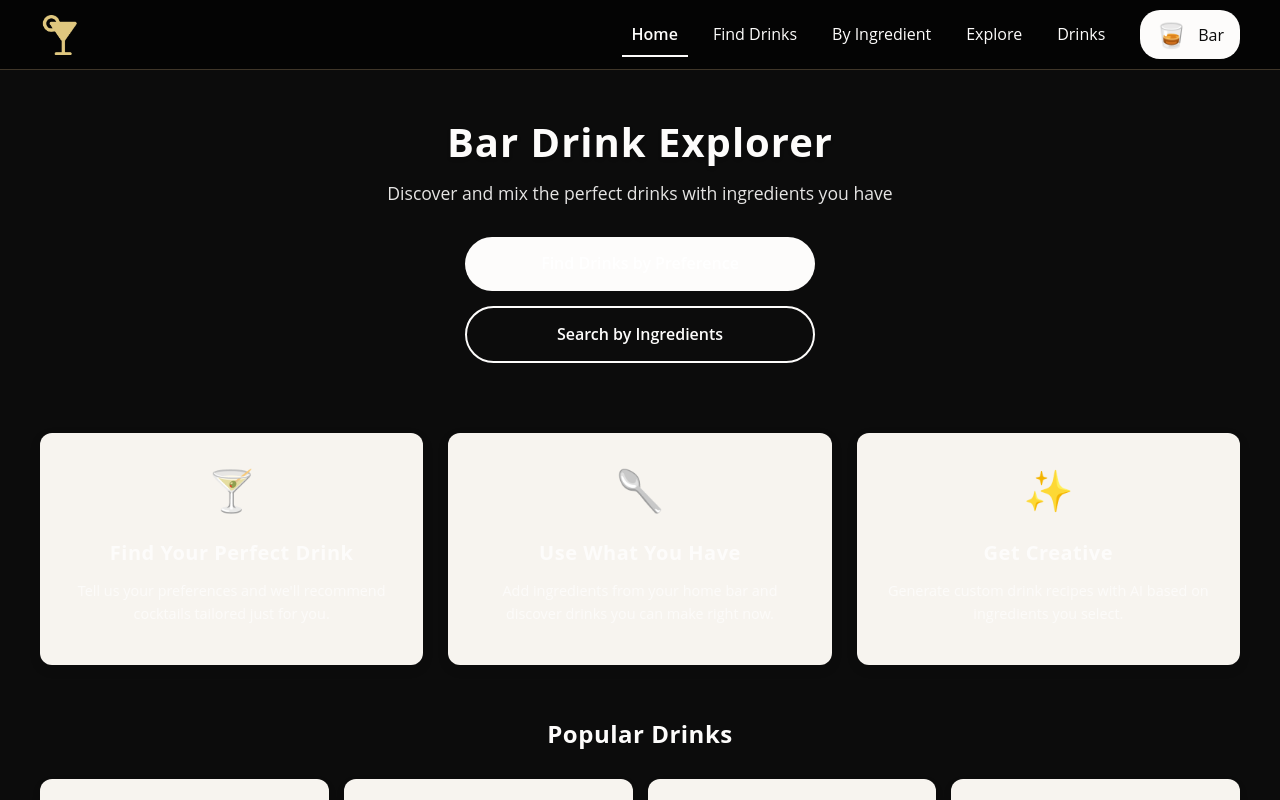
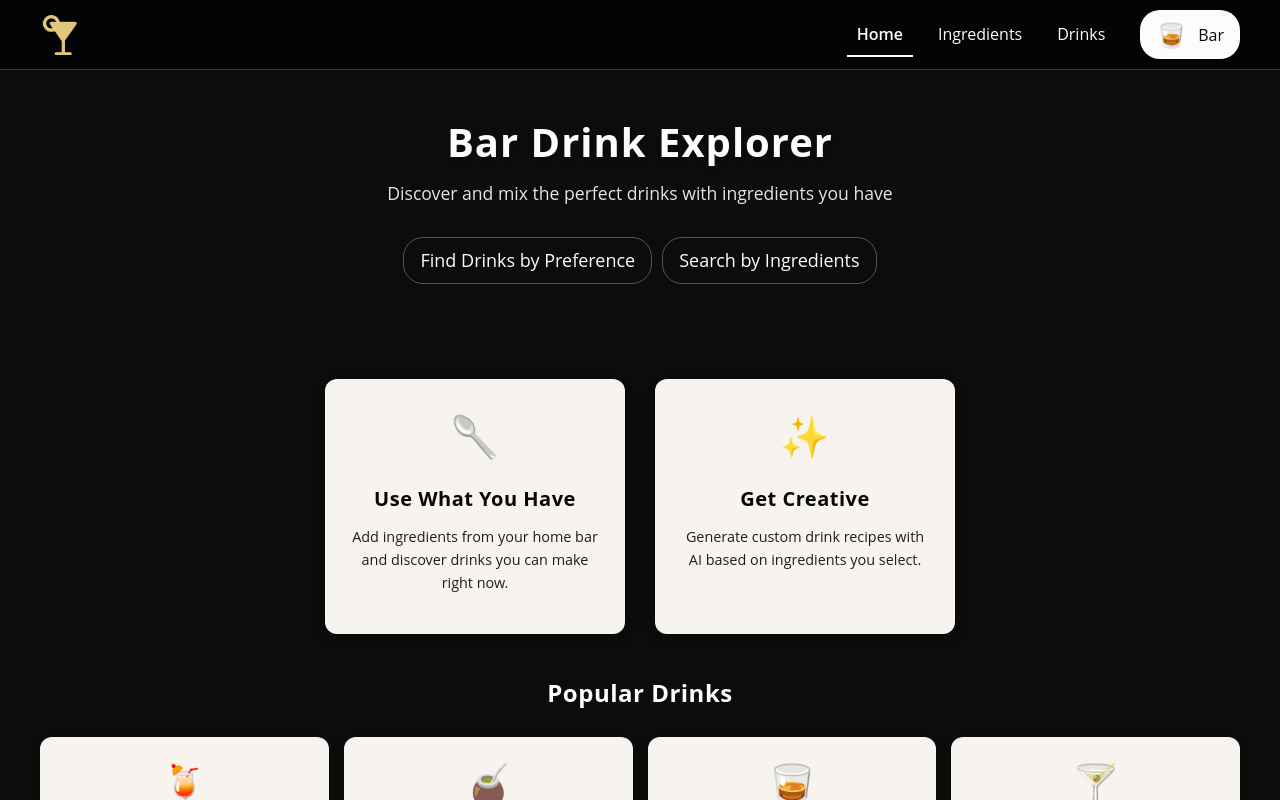
Before and after one commit to katerynaSup/drinq, a React (Vite) app in the folder audio-editor/frontend/: page / in a window 1280 px wide. Built offline with nearby package versions, Linux system fonts and the light colour scheme.

Commit message:
fix home page

```diff
--- a/audio-editor/frontend/src/components/Bar.jsx
+++ b/audio-editor/frontend/src/components/Bar.jsx
@@ -2,7 +2,7 @@ import React from 'react';
 import { useNavigate } from 'react-router-dom';
 import '../styles/Bar.css';
 import { FontAwesomeIcon } from '@fortawesome/react-fontawesome';
-import { faTrash, faMortarPestle, faGlassWater, faMagicWandSparkles } from '@fortawesome/free-solid-svg-icons';
+import { faTrash, faMortarPestle, faGlassWater, faMagicWandSparkles, faWhiskeyGlass } from '@fortawesome/free-solid-svg-icons';
 
 const Bar = ({ barItems, onRemoveItem, isOpen, onClose, onGenerateDrinks }) => {
     const navigate = useNavigate();
@@ -34,7 +34,8 @@ const Bar = ({ barItems, onRemoveItem, isOpen, onClose, onGenerateDrinks }) => {
         }}>
             <div className="bar-panel">
                 <div className="bar-header">
-                    <h2>Your Bar ({totalItems})</h2>
+                    <h2>Your Bar ({totalItems})
+                    </h2>
                     <button className="close-bar-button" onClick={onClose}>×</button>
                 </div>
 
--- a/audio-editor/frontend/src/components/BarNavbar.jsx
+++ b/audio-editor/frontend/src/components/BarNavbar.jsx
@@ -16,9 +16,7 @@ const BarNavbar = ({ barItemCount = 0, onBarClick }) => {
                 </div>
                 <div className="navbar-links">
                     <NavLink to="/" className="nav-link">Home</NavLink>
-                    <NavLink to="/preferences" className="nav-link">Find Drinks</NavLink>
-                    <NavLink to="/ingredients" className="nav-link">By Ingredient</NavLink>
-                    <NavLink to="/explore" className="nav-link">Explore</NavLink>
+                    <NavLink to="/ingredients" className="nav-link">Ingredients</NavLink>
                     <NavLink to="/drinks" className="nav-link">Drinks</NavLink>
                     <button className="bar-button" onClick={onBarClick}>
                         <span className="bar-icon">🥃</span>
--- a/audio-editor/frontend/src/components/LandingPage.jsx
+++ b/audio-editor/frontend/src/components/LandingPage.jsx
@@ -1,6 +1,7 @@
 import React from 'react';
 import { Link } from 'react-router-dom';
 import '../styles/LandingPage.css';
+import "../styles/IngredientsSearchPage.css";
 
 const LandingPage = () => {
     return (
@@ -9,22 +10,17 @@ const LandingPage = () => {
                 <h1 className="hero-title">Bar Drink Explorer</h1>
                 <p className="hero-subtitle">Discover and mix the perfect drinks with ingredients you have</p>
 
-                <div className="action-buttons">
-                    <Link to="/preferences" className="primary-button">
+                <div className="filter-tabs">
+                    <Link to="/preferences" className="filter-tab">
                         Find Drinks by Preference
                     </Link>
-                    <Link to="/ingredients" className="secondary-button">
+                    <Link to="/ingredients" className="filter-tab">
                         Search by Ingredients
                     </Link>
                 </div>
             </div>
 
             <div className="feature-section">
-                <div className="feature-card">
-                    <div className="feature-icon">🍸</div>
-                    <h3>Find Your Perfect Drink</h3>
-                    <p>Tell us your preferences and we'll recommend cocktails tailored just for you.</p>
-                </div>
 
                 <div className="feature-card">
                     <div className="feature-icon">🥄</div>
--- a/audio-editor/frontend/src/styles/App.css
+++ b/audio-editor/frontend/src/styles/App.css
@@ -598,38 +598,6 @@ h3-dark-mode {
   background-color: #f7f4ef;
 }
 
-.filter-tabs {
-  display: flex;
-  flex-wrap: wrap;
-  gap: 10px;
-  margin-bottom: 25px;
-  justify-content: center;
-}
-
-.filter-tab {
-  background-color: transparent;
-  color: rgb(255, 16, 16);
-  border: 1px solid rgba(255, 255, 255, 0.3);
-  border-radius: 20px;
-  padding: 8px 16px;
-  font-size: 18px;
-  cursor: pointer;
-  transition: all 0.3s ease;
-}
-
-.filter-tab:hover {
-  background-color: rgba(255, 255, 255, 0.1);
-  border-color: rgba(255, 255, 255, 0.5);
-  box-shadow: 0 4px 8px rgba(255, 255, 255, 0.968);
-}
-
-.filter-tab.active {
-  background-color: rgb(255, 252, 252);
-  color: var(--background-color);
-  border-color: var(--primary-color);
-  font-weight: 600;
-}
-
 .add-button {
   background-color: var(--primary-color);
   color: var(--background-color);
--- a/audio-editor/frontend/src/styles/Bar.css
+++ b/audio-editor/frontend/src/styles/Bar.css
@@ -40,7 +40,7 @@
   display: flex;
   justify-content: space-between;
   align-items: center;
-  padding: 20px;
+  padding: 2px;
   background-color: var(--primary-color);
   color: white;
 }
@@ -166,15 +166,15 @@
 
 .bar-footer {
   padding: 20px;
-  border-top: 1px solid rgba(255, 255, 255, 0.1);
-  background-color: var(--card-bg);
+  border-top: 1px solid rgba(255, 255, 255, 0.13);
+  background-color: black;
   display: flex;
   flex-direction: column;
   gap: 15px;
 }
 
 .make-drink-button {
-  background-color: var(--accent-color);
+  background-color: rgb(140, 124, 240);
   color: white;
   border: none;
   padding: 14px;
@@ -192,6 +192,7 @@
 .make-drink-button:hover {
   transform: translateY(-2px);
   box-shadow: 0 4px 10px rgba(0, 0, 0, 0.2);
+  box-shadow: 0 4px 10px rgba(229, 227, 227, 0.913);
 }
 
 .make-drink-icon {
--- a/audio-editor/frontend/src/styles/BarNavbar.css
+++ b/audio-editor/frontend/src/styles/BarNavbar.css
@@ -57,7 +57,6 @@
 .nav-link:hover {
   opacity: 1;
   color: white;
-  line-height: 1.5;
 }
 
 .nav-link.active {
--- a/audio-editor/frontend/src/styles/IngredientsSearchPage.css
+++ b/audio-editor/frontend/src/styles/IngredientsSearchPage.css
@@ -75,6 +75,7 @@
 .filter-tab:hover {
   background-color: rgba(255, 255, 255, 0.1);
   border-color: rgba(255, 255, 255, 0.5);
+  color: white;
   box-shadow: 0 4px 8px rgba(255, 255, 255, 0.968);
 }
 
--- a/audio-editor/frontend/src/styles/LandingPage.css
+++ b/audio-editor/frontend/src/styles/LandingPage.css
@@ -7,7 +7,7 @@
 
 .hero-section {
   text-align: center;
-  margin-bottom: 40px;
+  margin-bottom: 20px;
   padding: 30px 0;
 }
 
@@ -72,14 +72,19 @@
 
 .feature-section {
   display: grid;
-  grid-template-columns: 1fr;
-  gap: 25px;
-  margin-bottom: 50px;
+  text-align: center;
+  grid-template-columns: repeat(2, minmax(250px, 300px));
+  gap: 30px;
+  justify-content: center;
+  max-width: 800px;
+  margin: 40px auto;
+  padding: 0 20px;
 }
 
-@media (min-width: 768px) {
+@media (max-width: 768px) {
   .feature-section {
-    grid-template-columns: repeat(3, 1fr);
+    grid-template-columns: 1fr;
+    max-width: 400px;
   }
 }
 
@@ -104,12 +109,13 @@
 
 .feature-card h3 {
   margin-bottom: 10px;
-  color: var(--primary-color);
+  color: var(--text-color);
 }
 
 .feature-card p {
   font-size: 0.9rem;
   opacity: 0.9;
+  color: var(--text-color);
 }
 
 .popular-section {
```
